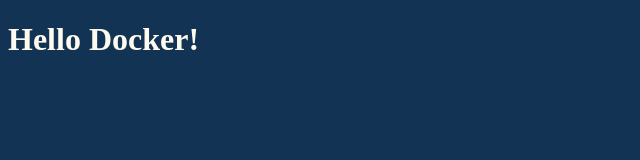
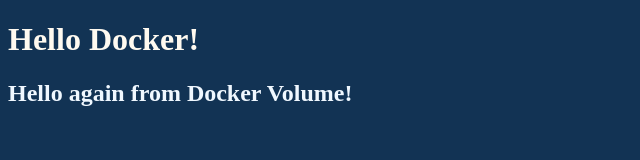
Before and after one commit to NuelByte/docker-course, a plain HTML site: page superb-app/index.html in a window 1280 px wide. Shown: the whole page, without its empty margins (0-640 px from the left). Drawn offline with Linux system fonts and the light colour scheme.

Commit message:
Add header 2 with inline styling

```diff
--- a/superb-app/index.html
+++ b/superb-app/index.html
@@ -8,6 +8,7 @@
 
 <body>
 	<h1>Hello Docker!</h1>
+	<h2 style="color: aliceblue;">Hello again from Docker Volume!</h2>
 </body>
 
 </html>
```
